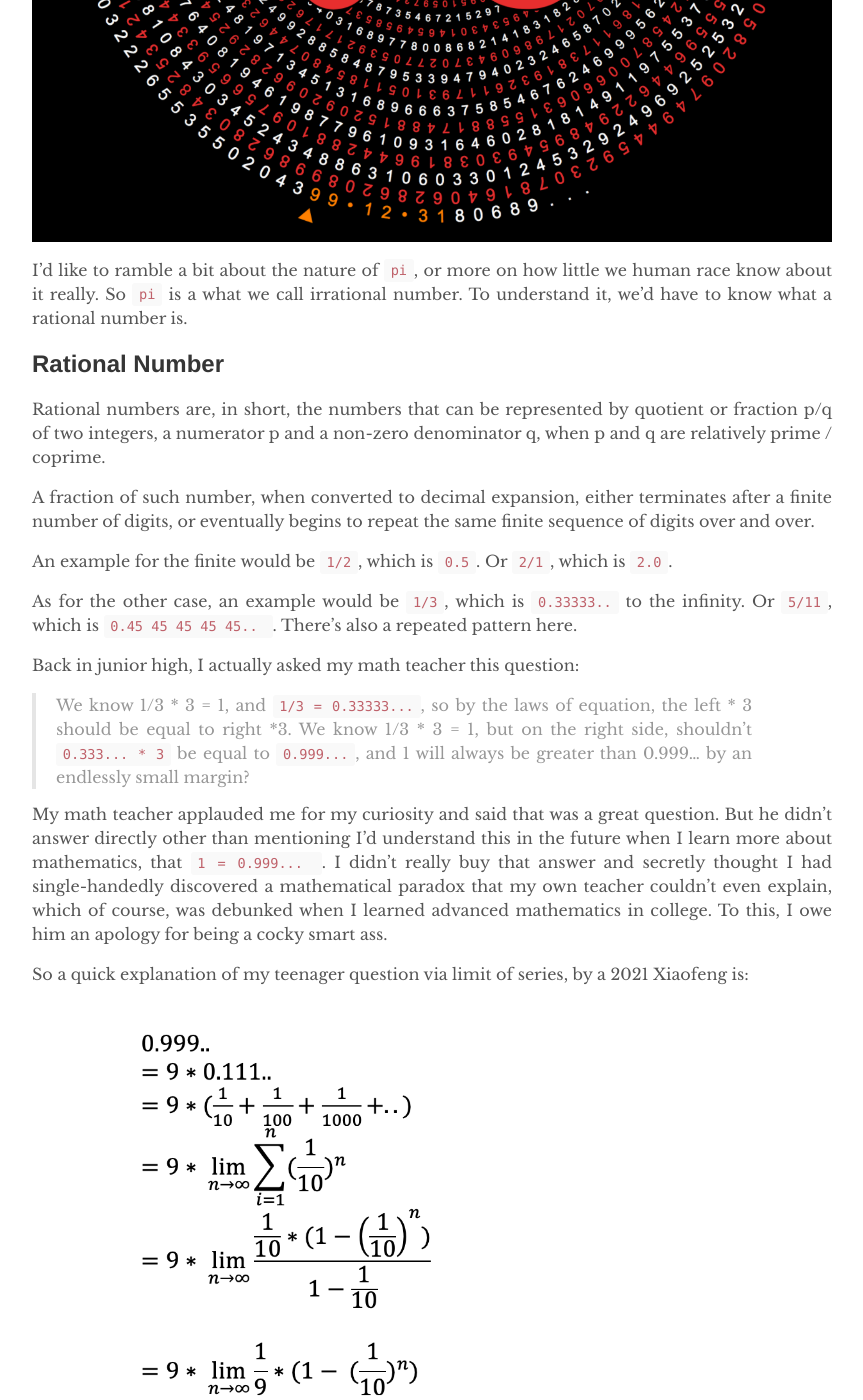
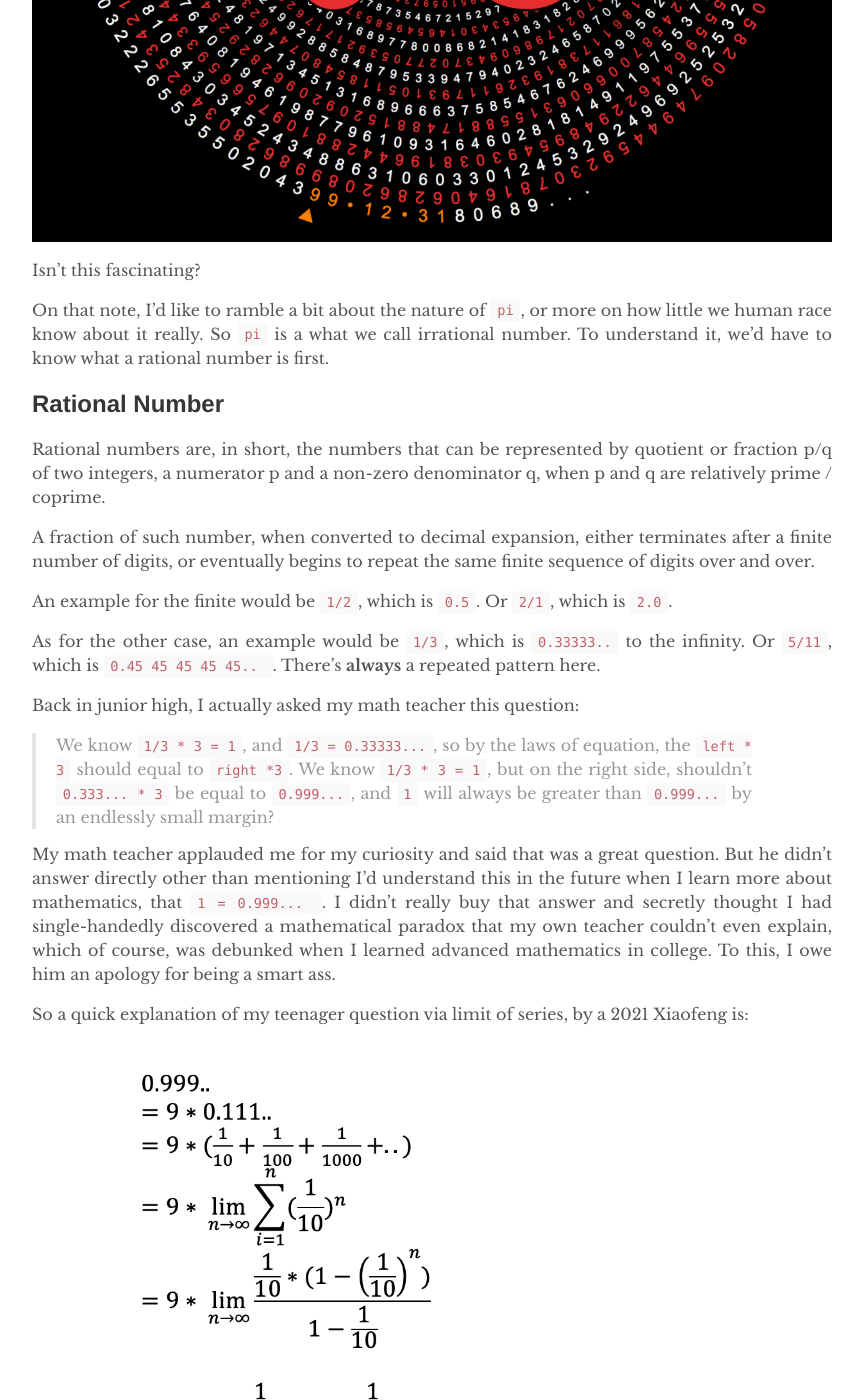
Before and after one commit to yuexiaofeng/yuexiaofeng.github.io, a Jekyll site: the page built from _posts/2021-03-14-life-of-pi.md, in a window 1280 px wide and 1400 px high, scrolled down 1568 px. Shown: the whole window, without its empty margins (208-1071 px from the left). Built offline with Jekyll 4.4.1, drawn with Linux system fonts in a browser that asks for light colours; some of the changed text lies outside the part shown.

Commit message:
Polished life of pi post

```diff
--- a/_posts/2021-03-14-life-of-pi.md
+++ b/_posts/2021-03-14-life-of-pi.md
@@ -13,17 +13,19 @@
 
 Believe it or not, I actually just manually typed the above digits by heart. Back in the days, I used to be able to recite far more digits, prob close to 100 even. Unfortunately that's how much stayed in my memories as I grew older. I did a quick lookup online, that's actually a correct recollection! Woohoo!
 
-I love the thriller drama series [Person of Interest](https://www.imdb.com/title/tt1839578/), in fact I might've watched the entire series more than once. The `pi` was referenced many times by the show, one of which I quote from [Fandom](https://personofinterest.fandom.com/wiki/Pi):
+I love the thriller drama [Person of Interest](https://www.imdb.com/title/tt1839578/), in fact I might've watched the entire series more than once. The `pi` was referenced many times by the show, one of which I quote from [Fandom](https://personofinterest.fandom.com/wiki/Pi):
 
 > Finch impersonates a high school teacher to approach their next number, a teenager attending this school. He lectures to the class on how `pi` is assumed to contain any finite sequence of digits within its never-ending decimal sequence, and stresses the fact that "now, whatever [they] do with this information, will be entirely up to [the student]".
 
 That's so profound. You can actually find your social security number, date of birth, in fact, any finite sequence of digits in `pi`'s infinite digits, as long as you search further enough. I've found a [website](http://mypiday.com/) that visualizes searches for birthdays in `pi` for you.
 
-You can input your birthday in the format of your choice, for instance, let's say a person was born December 31, 1999. I just did a search on the website for `19991231`, and it says it's found at `1,012,191-th` digit in `pi` (isn't this fascinating?):
+You can input your birthday in the format of your choice, for instance, let's say a person was born on December 31, 1999. I just did a search on the website for `19991231`, and it says it's found at `1,012,191-th` digit in `pi`:
 
 ![mypiday](../assets/images/20210314/mypiday.png)
 
-I'd like to ramble a bit about the nature of `pi`, or more on how little we human race know about it really. So `pi` is a what we call irrational number. To understand it, we'd have to know what a rational number is.
+Isn't this fascinating?
+
+On that note, I'd like to ramble a bit about the nature of `pi`, or more on how little we human race know about it really. So `pi` is a what we call irrational number. To understand it, we'd have to know what a rational number is first.
 
 ## Rational Number
 
@@ -33,17 +35,19 @@
 
 An example for the finite would be `1/2`, which is `0.5`. Or `2/1`, which is `2.0`.
 
-As for the other case, an example would be `1/3`, which is `0.33333..` to the infinity. Or `5/11`, which is `0.45 45 45 45 45.. `. There's also a repeated pattern here.
+As for the other case, an example would be `1/3`, which is `0.33333..` to the infinity. Or `5/11`, which is `0.45 45 45 45 45.. `. There's **always** a repeated pattern here.
 
 Back in junior high, I actually asked my math teacher this question:
 
-> We know 1/3 * 3 = 1, and `1/3 = 0.33333...`, so by the laws of equation, the left * 3 should be equal to right *3. We know 1/3 * 3 = 1, but on the right side, shouldn't `0.333... * 3` be equal to `0.999...`, and 1 will always be greater than 0.999... by an endlessly small margin?
+> We know `1/3 * 3 = 1`, and `1/3 = 0.33333...`, so by the laws of equation, the `left * 3` should equal to `right *3`. We know `1/3 * 3 = 1`, but on the right side, shouldn't `0.333... * 3` be equal to `0.999...`, and `1` will always be greater than `0.999...` by an endlessly small margin?
 
-My math teacher applauded me for my curiosity and said that was a great question. But he didn't answer directly other than mentioning  I'd understand this in the future when I learn more about mathematics, that `1 = 0.999... `. I didn't really buy that answer and secretly thought I had single-handedly discovered a mathematical paradox that my own teacher couldn't even explain, which of course, was debunked when I learned advanced mathematics in college. To this, I owe him an apology for being a cocky smart ass.
+My math teacher applauded me for my curiosity and said that was a great question. But he didn't answer directly other than mentioning  I'd understand this in the future when I learn more about mathematics, that `1 = 0.999... `. I didn't really buy that answer and secretly thought I had single-handedly discovered a mathematical paradox that my own teacher couldn't even explain, which of course, was debunked when I learned advanced mathematics in college. To this, I owe him an apology for being a smart ass.
 
 So a quick explanation of my teenager question via limit of series, by a 2021 Xiaofeng is:
 
 ![nine_proof](../assets/images/20210314/nine_proof.png)
+
+You can actually apply this approach in converting `0.45 45 45 45 45.. ` to `5/11`, or other decimal expansions that have a repeated pattern to fractions.
 
 You can also fact-check my steps on an online [solver](https://www.symbolab.com/solver/equation-calculator) by putting in the following code (it'll get rendered to a proper formula):
 
```
Also changed, not shown: other parts of _posts/2021-03-14-life-of-pi.md (+10 -10 lines).
